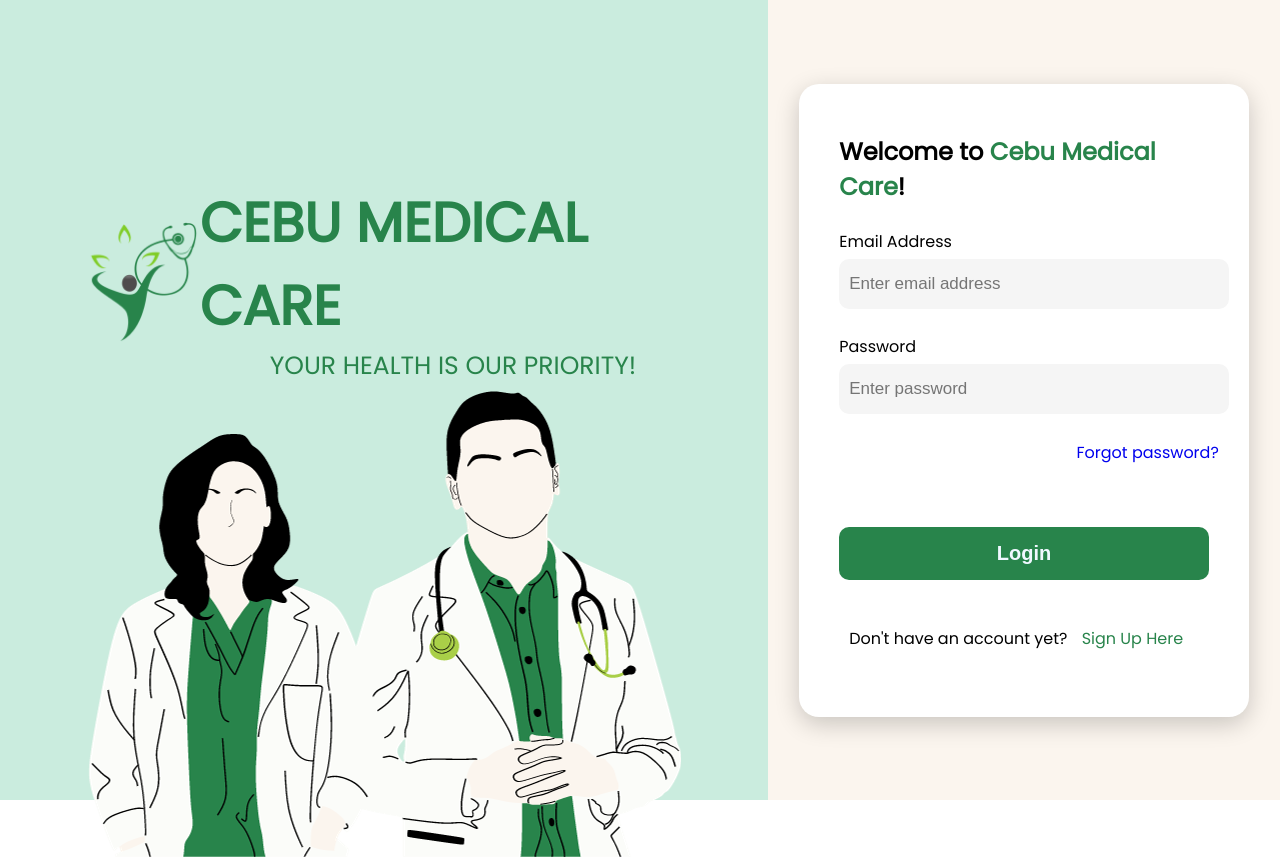
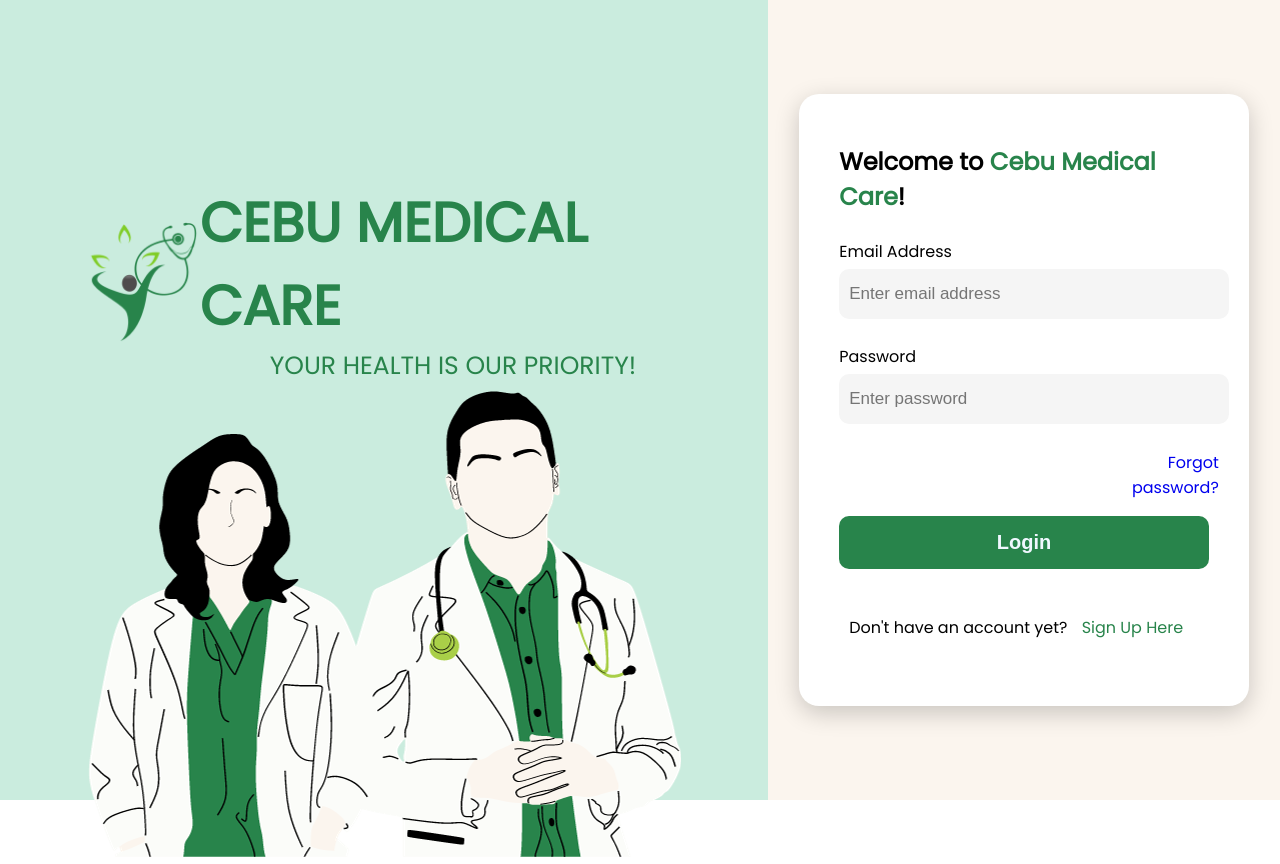
Before and after one commit to Johnbhabze/cmc, a PHP site: page / in a window 1280 px wide. Run offline with PHP 8.4, Linux system fonts and the light colour scheme.

Commit message:
bugfix/login. login/css

```diff
--- a/css/login.css
+++ b/css/login.css
@@ -208,7 +208,9 @@ form {
 }
 
 .forgot_password{
-    padding: 0 0 0 20px;
+    float: right;
+    width: 25%;
+    padding: 0;
     text-align: right;
 }
 
```
